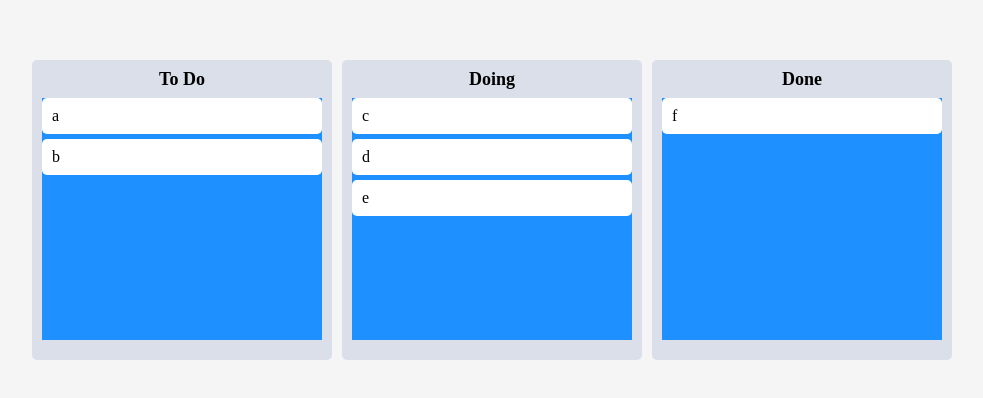
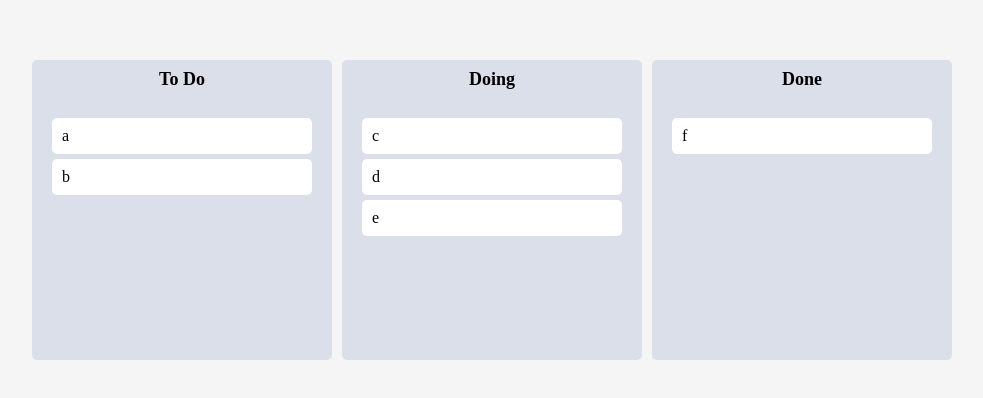
Before and after one commit to redonearth/react-master-class, a React (Create React App) app: page /kanban in a window 1280 px wide. Shown: the part 190-588 px from the top of the page, without its empty margins (148-1131 px from the left). Built offline with nearby package versions, Linux system fonts and the light colour scheme.

Commit message:
드래그 동작 스타일링 수정

```diff
--- a/src/routes/projects/kanban/Board.tsx
+++ b/src/routes/projects/kanban/Board.tsx
@@ -5,7 +5,6 @@ import DraggableCard from './DraggableCard';
 const Wrapper = styled.div`
   width: 300px;
   background-color: ${(props) => props.theme.boardColor};
-  padding: 20px 10px;
   padding-top: 10px;
   border-radius: 5px;
   min-height: 300px;
@@ -28,12 +27,13 @@ interface IAreaProps {
 const Area = styled.div<IAreaProps>`
   background-color: ${(props) =>
     props.isDraggingOver
-      ? 'pink'
+      ? '#b2b3b9'
       : props.isDraggingFromThis
-      ? 'red'
-      : 'dodgerblue'};
+      ? '#dfe6e9'
+      : 'transparent'};
   flex-grow: 1;
   transition: background-color 0.3s;
+  padding: 20px;
 `;
 
 interface IBoardProps {
--- a/src/routes/projects/kanban/DraggableCard.tsx
+++ b/src/routes/projects/kanban/DraggableCard.tsx
@@ -2,13 +2,16 @@ import React from 'react';
 import { Draggable } from 'react-beautiful-dnd';
 import styled from 'styled-components';
 
-const Card = styled.div`
-  background-color: ${(props) => props.theme.cardBgColor};
+const Card = styled.div<{ isDragging: boolean }>`
   padding: 10px;
   border-radius: 5px;
   &:not(:last-child) {
     margin-bottom: 5px;
   }
+  background-color: ${(props) =>
+    props.isDragging ? '#7efff5' : props.theme.cardBgColor};
+  box-shadow: ${(props) =>
+    props.isDragging ? '0px 2px 25px rgba(0, 0, 0, 0.4)' : 'none'};
 `;
 
 interface IDraggableCardProps {
@@ -20,8 +23,9 @@ function DraggableCard({ workflow, index }: IDraggableCardProps) {
   console.log(workflow, '가 렌더링 되었습니다.');
   return (
     <Draggable key={workflow} draggableId={workflow} index={index}>
-      {(magic) => (
+      {(magic, snapshot) => (
         <Card
+          isDragging={snapshot.isDragging}
           ref={magic.innerRef}
           {...magic.draggableProps}
           {...magic.dragHandleProps}
```
